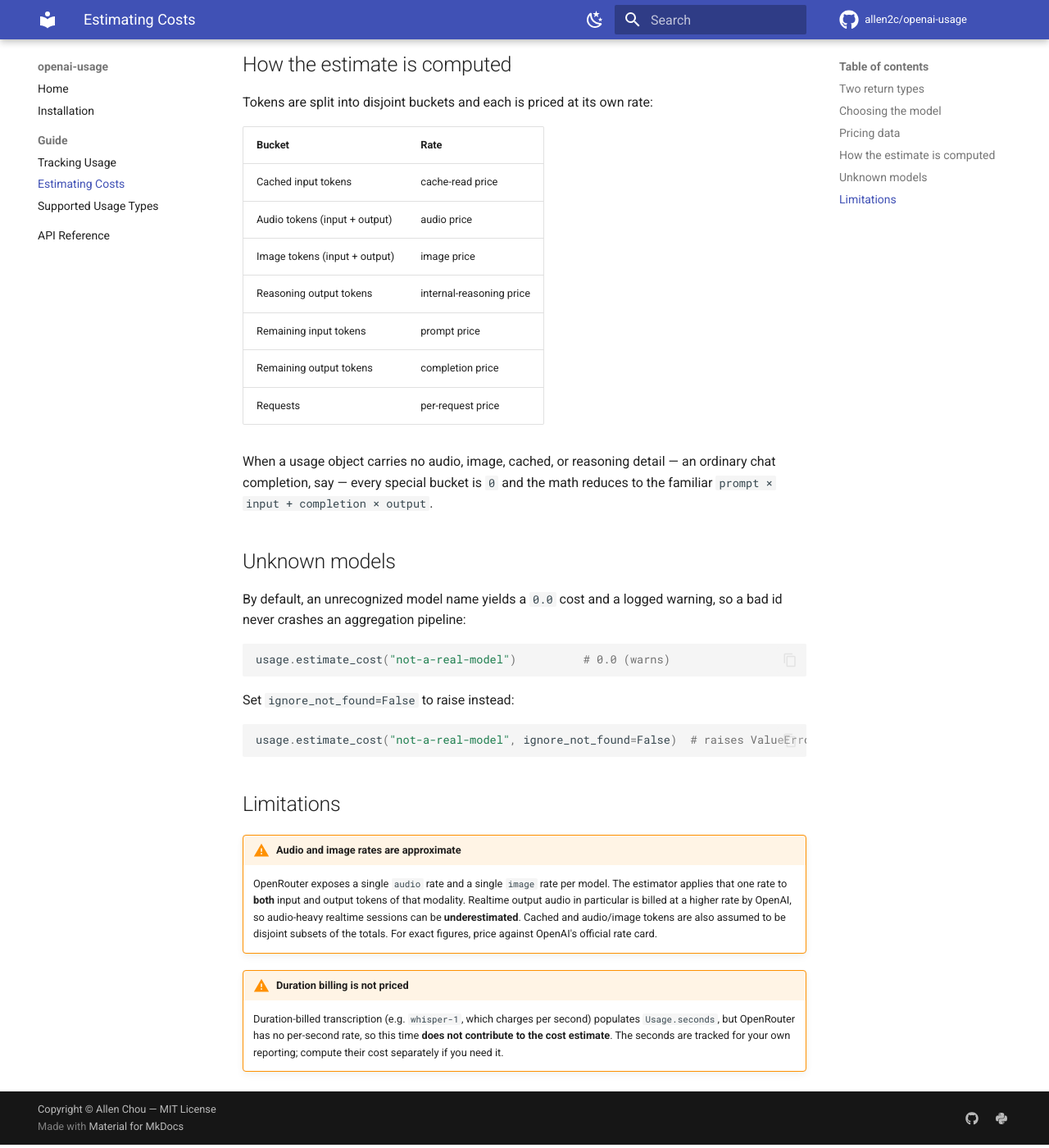
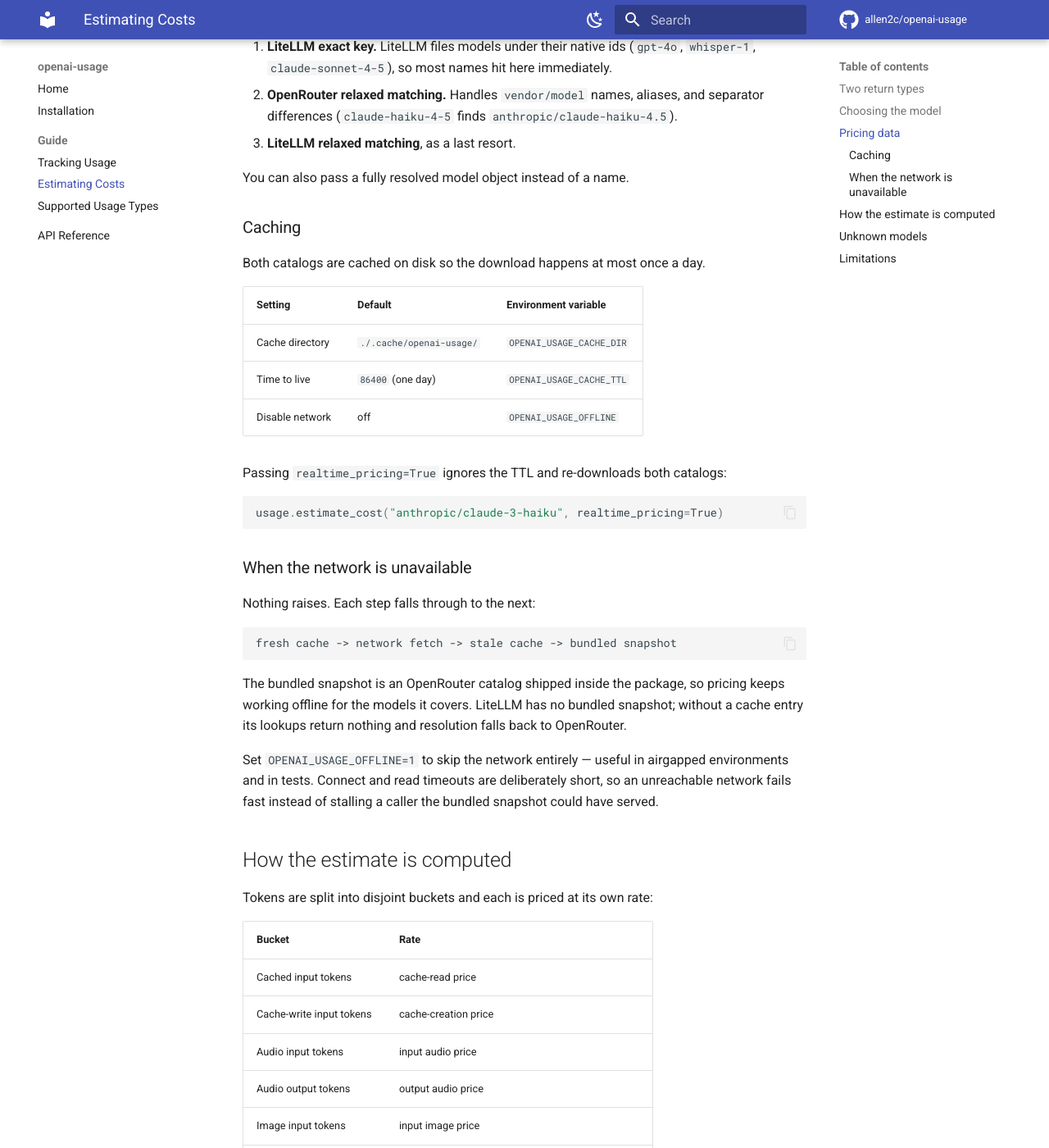
Before and after one commit to allen2c/openai-usage, an MkDocs documentation site: the page built from docs/estimating-costs.md, in a window 1280 px wide and 1400 px high, scrolled down 1354 px. Shown: the whole window at 82% size. Built offline with MkDocs 1.6.1 and Material for MkDocs 9.7.7, drawn with Linux system fonts in a browser that asks for light colours; comment, search, counter and statistics services are not loaded; some of the changed text lies outside the part shown.

Commit message:
docs: cover the second catalog, the extras, and add AGENTS.md
Two limitations documented in estimating-costs.md no longer hold: duration
billing is now priced, and audio input and output have separate rates when
the catalog provides them. They are replaced with the three that are actually
true now, namely that video tokens bill at the text rate, that detail buckets
are assumed disjoint, and that OpenRouter still publishes one rate per
modality.

Document the resolution order across both catalogs, the ./.cache/ location
and its three environment variables, and the degradation chain from fresh
cache through stale cache to the bundled snapshot. Add the optional extras to
installation.md, the Gemini and LiteLLM usage types to supported-usage.md
along with the two mapping decisions worth knowing, and ModelPricing,
PricedModel and the deprecated import path to api-reference.md.

AGENTS.md is deliberately thin: the commands, a directory table, and the few
rules an agent cannot infer from the code. Everything else routes to docs/.

Co-Authored-By: Claude Opus 5 (1M context) <noreply@anthropic.com>

````diff
--- a/docs/api-reference.md
+++ b/docs/api-reference.md
@@ -10,9 +10,10 @@ The core model. See [Tracking Usage](tracking-usage.md) for the field table.
 ### `Usage.from_openai(openai_usage, *, inplace=False) -> Usage`
 
 Build a normalized `Usage` (with `requests=1`) from any
-[supported usage type](supported-usage.md).
+[supported usage type](supported-usage.md). This is the only entry point — it
+accepts the OpenAI SDK types plus google-genai and litellm usage.
 
-- **`openai_usage`** — any object in the `OpenAIUsage` union.
+- **`openai_usage`** — any object in the `AnyUsage` union.
 - **`inplace`** — when `True`, return the constructed instance directly; when
   `False` (default), return a re-validated copy.
 - **Raises** `ValueError` for an unsupported type.
@@ -21,17 +22,16 @@ Build a normalized `Usage` (with `requests=1`) from any
 
 Accumulate `other` into `self`, in place. Sums `requests`, `input_tokens`,
 `output_tokens`, `total_tokens`, `seconds`, and every field of both token-detail
-breakdowns (cached, reasoning, audio, image, text).
+breakdowns (cached, cache-write, reasoning, audio, image, text, video).
 
 ### `Usage.estimate_cost(model=None, *, realtime_pricing=False, ignore_not_found=True) -> float`
 
 Estimate the cost of this usage as a `float`. See
 [Estimating Costs](estimating-costs.md).
 
-- **`model`** — an `OpenRouterModel`, a model-name `str`, or `None` to fall back
-  to `Usage.model` (then to `gpt-4o-mini`).
-- **`realtime_pricing`** — fetch live OpenRouter pricing instead of the bundled
-  snapshot.
+- **`model`** — a resolved model object, a model-name `str`, or `None` to fall
+  back to `Usage.model` (then to `gpt-4o-mini`).
+- **`realtime_pricing`** — ignore the cache TTL and re-download both catalogs.
 - **`ignore_not_found`** — return `0.0` for an unknown model (default) instead of
   raising `ValueError`.
 
@@ -69,43 +70,82 @@ Extends `openai.types.responses.OutputTokensDetails`.
 | `audio_tokens` | `0` | extension |
 | `text_tokens` | `0` | extension |
 | `image_tokens` | `0` | extension |
+| `video_tokens` | `0` | extension |
 
-## `OpenAIUsage`
+## Type aliases
 
-A `typing.Union` of every usage type accepted by `from_openai`. Handy for typing
-your own functions:
+### `AnyUsage`
+
+A `typing.Union` of every usage type accepted by `from_openai`, including the
+optional google-genai and litellm types. Use it to type your own functions:
 
 ```python
-from openai_usage import OpenAIUsage, Usage
+from openai_usage import AnyUsage, Usage
 
-def track(raw: OpenAIUsage) -> Usage:
+def track(raw: AnyUsage) -> Usage:
     return Usage.from_openai(raw)
 ```
 
-## Pricing helpers — `openai_usage.extra.open_router`
+### `OpenAIUsage`
 
-For working with the OpenRouter catalog directly.
+The OpenAI-only subset of `AnyUsage`, kept for backward compatibility.
 
-### `get_model(model_name, *, realtime_pricing=False) -> OpenRouterModel | None`
+## Pricing — `openai_usage.pricing`
 
-Resolve a model name to an `OpenRouterModel` using flexible matching. Returns
-`None` when nothing matches.
+### `get_model(model_name, *, realtime_pricing=False) -> PricedModel | None`
 
-### `get_models(realtime_pricing=False) -> GetOpenRouterModelsResponse`
-
-Return the full model catalog (bundled snapshot, or live when
-`realtime_pricing=True`).
-
-### `OpenRouterModel` / `OpenRouterPricing`
-
-The pricing schema. `OpenRouterPricing` exposes per-token rate properties used by
-the cost estimator, including `price_per_audio_token` and
-`price_per_image_token`.
+Resolve a model name across both catalogs. Returns `None` when nothing matches.
 
 ```python
-from openai_usage.extra.open_router import get_model
+from openai_usage.pricing import get_model
 
 model = get_model("gpt-4o")
 print(model.pricing.price_per_input_token_without_cached)
-print(model.pricing.price_per_audio_token)
+print(model.pricing.price_per_output_audio_token)
 ```
+
+### `ModelPricing`
+
+A runtime-checkable `Protocol` describing the rates the estimator needs, so both
+catalogs can be priced through one interface:
+
+`price_per_request`, `price_per_input_token_without_cached`,
+`price_per_input_token_with_cached`, `price_per_input_cache_write_token`,
+`price_per_output_not_reasoning_token`, `price_per_output_reasoning_token`,
+`price_per_input_audio_token`, `price_per_output_audio_token`,
+`price_per_input_image_token`, `price_per_output_image_token`,
+`price_per_second`.
+
+Every property returns a `decimal.Decimal`, and is `0` when the catalog has no
+figure for it.
+
+### `PricedModel`
+
+A runtime-checkable `Protocol` with `id: str` and `pricing: ModelPricing`.
+`OpenRouterModel` and `LiteLLMModel` both satisfy it.
+
+### Cache controls
+
+`openai_usage.pricing.cache_dir()`, `ttl_seconds()` and `is_offline()` report the
+effective cache settings. See [Estimating Costs](estimating-costs.md#caching) for
+the environment variables.
+
+## Per-catalog modules
+
+### `openai_usage.pricing.litellm`
+
+`get_models()`, `get_model(name)`, `get_model_exact(name)`,
+`get_model_loose(name)`, plus `LiteLLMModel` and `LiteLLMPricing`. Returns an
+empty catalog rather than raising when the source is unreachable.
+
+### `openai_usage.pricing.open_router`
+
+`get_models(realtime_pricing=False)`, `get_model(name)`, `matches_loosely()`,
+plus `OpenRouterModel`, `OpenRouterPricing` and the rest of the catalog schema.
+
+`OpenRouterPricing` keeps its original `price_per_audio_token` and
+`price_per_image_token` properties alongside the split input/output ones.
+
+!!! note "`openai_usage.extra.open_router` is deprecated"
+    It still re-exports everything it did in v0.9.x, so existing imports keep
+    working. New code should import from `openai_usage.pricing.open_router`.
--- a/docs/estimating-costs.md
+++ b/docs/estimating-costs.md
@@ -39,20 +39,59 @@ usage.estimate_cost()          # uses usage.model
 usage.estimate_cost("o1")      # argument wins over usage.model
 ```
 
-Model names are matched flexibly against the OpenRouter catalog — exact matches
-win, and otherwise the closest non-greedy match is used. You can also pass a
-fully resolved `OpenRouterModel` directly.
-
 ## Pricing data
 
-Pricing comes from [OpenRouter](https://openrouter.ai/).
+Pricing comes from two catalogs, both fetched at runtime:
 
-- **Default** — a snapshot bundled with the package. Fast and offline.
-- **`realtime_pricing=True`** — fetches the latest prices from the OpenRouter API.
+| Source | Covers |
+| --- | --- |
+| [LiteLLM](https://github.com/BerriAI/litellm) | ~3,000 models across every provider, including the embedding, image, audio and transcription models OpenRouter never proxies |
+| [OpenRouter](https://openrouter.ai/) | The chat models OpenRouter proxies, under `vendor/model` names |
+
+A name is resolved in three steps:
+
+1. **LiteLLM exact key.** LiteLLM files models under their native ids
+   (`gpt-4o`, `whisper-1`, `claude-sonnet-4-5`), so most names hit here
+   immediately.
+2. **OpenRouter relaxed matching.** Handles `vendor/model` names, aliases, and
+   separator differences (`claude-haiku-4-5` finds `anthropic/claude-haiku-4.5`).
+3. **LiteLLM relaxed matching**, as a last resort.
+
+You can also pass a fully resolved model object instead of a name.
+
+### Caching
+
+Both catalogs are cached on disk so the download happens at most once a day.
+
+| Setting | Default | Environment variable |
+| --- | --- | --- |
+| Cache directory | `./.cache/openai-usage/` | `OPENAI_USAGE_CACHE_DIR` |
+| Time to live | `86400` (one day) | `OPENAI_USAGE_CACHE_TTL` |
+| Disable network | off | `OPENAI_USAGE_OFFLINE` |
+
+Passing `realtime_pricing=True` ignores the TTL and re-downloads both catalogs:
 
 ```python
 usage.estimate_cost("anthropic/claude-3-haiku", realtime_pricing=True)
 ```
+
+### When the network is unavailable
+
+Nothing raises. Each step falls through to the next:
+
+```
+fresh cache -> network fetch -> stale cache -> bundled snapshot
+```
+
+The bundled snapshot is an OpenRouter catalog shipped inside the package, so
+pricing keeps working offline for the models it covers. LiteLLM has no bundled
+snapshot; without a cache entry its lookups return nothing and resolution falls
+back to OpenRouter.
+
+Set `OPENAI_USAGE_OFFLINE=1` to skip the network entirely — useful in airgapped
+environments and in tests. Connect and read timeouts are deliberately short, so
+an unreachable network fails fast instead of stalling a caller the bundled
+snapshot could have served.
 
 ## How the estimate is computed
 
@@ -61,12 +100,16 @@ Tokens are split into disjoint buckets and each is priced at its own rate:
 | Bucket | Rate |
 | --- | --- |
 | Cached input tokens | cache-read price |
-| Audio tokens (input + output) | audio price |
-| Image tokens (input + output) | image price |
-| Reasoning output tokens | internal-reasoning price |
+| Cache-write input tokens | cache-creation price |
+| Audio input tokens | input audio price |
+| Audio output tokens | output audio price |
+| Image input tokens | input image price |
+| Image output tokens | output image price |
+| Reasoning output tokens | reasoning price, falling back to the completion price |
 | Remaining input tokens | prompt price |
 | Remaining output tokens | completion price |
 | Requests | per-request price |
+| Seconds | per-second price |
 
 When a usage object carries no audio, image, cached, or reasoning detail — an
 ordinary chat completion, say — every special bucket is `0` and the math reduces
@@ -89,17 +132,20 @@ usage.estimate_cost("not-a-real-model", ignore_not_found=False)  # raises ValueE
 
 ## Limitations
 
-!!! warning "Audio and image rates are approximate"
-    OpenRouter exposes a single `audio` rate and a single `image` rate per
-    model. The estimator applies that one rate to **both** input and output
-    tokens of that modality. Realtime output audio in particular is billed at a
-    higher rate by OpenAI, so audio-heavy realtime sessions can be
-    **underestimated**. Cached and audio/image tokens are also assumed to be
-    disjoint subsets of the totals. For exact figures, price against OpenAI's
-    official rate card.
+!!! warning "Video tokens are billed as text"
+    `video_tokens` are recorded for reporting, but neither catalog publishes a
+    per-token video rate, so they stay in the plain-text remainder and are
+    billed at the ordinary input rate. That matches how the providers reporting
+    them bill today, but verify it if video is a large share of your spend.
 
-!!! warning "Duration billing is not priced"
-    Duration-billed transcription (e.g. `whisper-1`, which charges per second)
-    populates `Usage.seconds`, but OpenRouter has no per-second rate, so this
-    time **does not contribute to the cost estimate**. The seconds are tracked
-    for your own reporting; compute their cost separately if you need it.
+!!! warning "Detail buckets are assumed disjoint"
+    Cached, cache-write, audio and image counts are subtracted from the totals
+    to derive the plain-text remainder. If a provider reports overlapping
+    buckets — a cached audio token counted in both — that token is subtracted
+    twice and the estimate comes out low.
+
+!!! note "OpenRouter publishes one rate per modality"
+    OpenRouter has a single `audio` and a single `image` rate per model, so a
+    model resolved through OpenRouter uses that one rate for both input and
+    output. LiteLLM prices them separately and is tried first, so this normally
+    only applies to models LiteLLM does not carry.
````
Also changed, not shown: other parts of docs/api-reference.md (+1 -0 lines), AGENTS.md (added, +49 -0 lines), README.md (+6 -5 lines), docs/index.md (+5 -3 lines), docs/installation.md (+36 -3 lines), docs/supported-usage.md (+35 -3 lines), docs/tracking-usage.md (+4 -4 lines).
